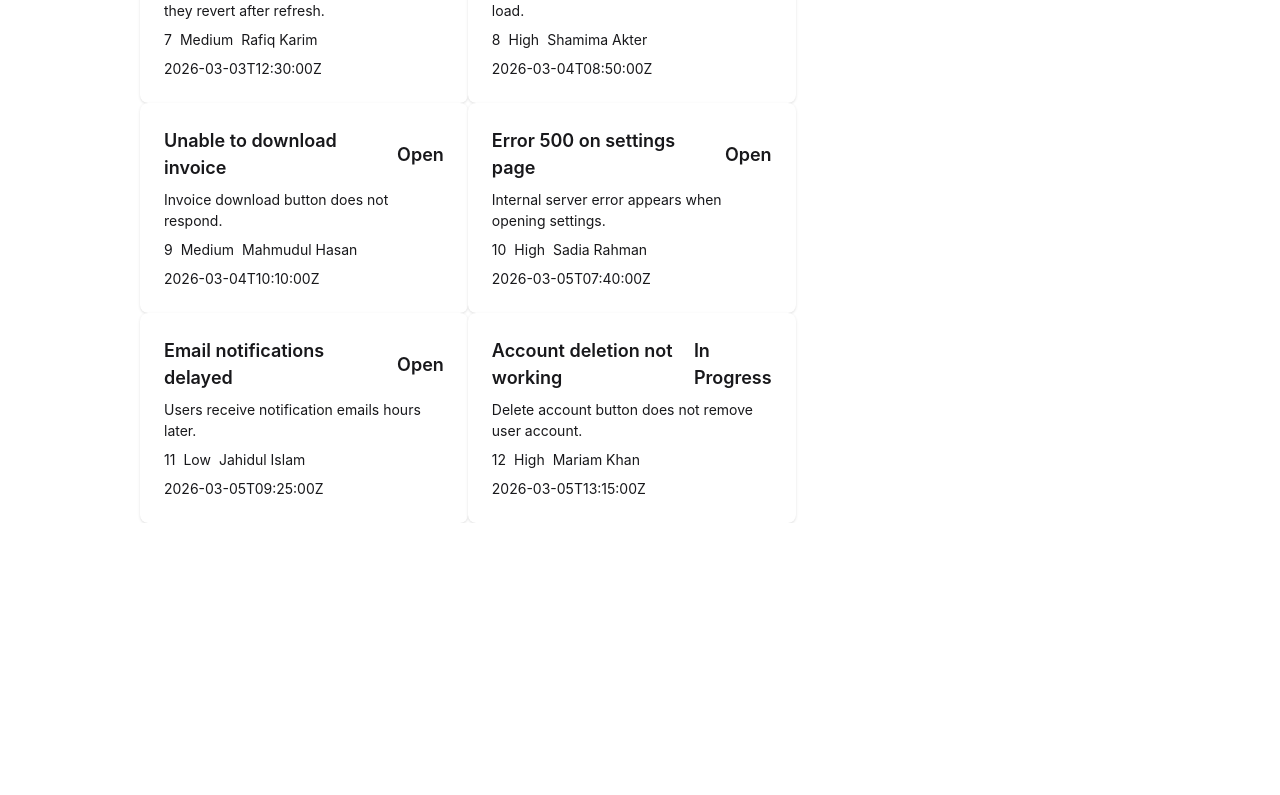
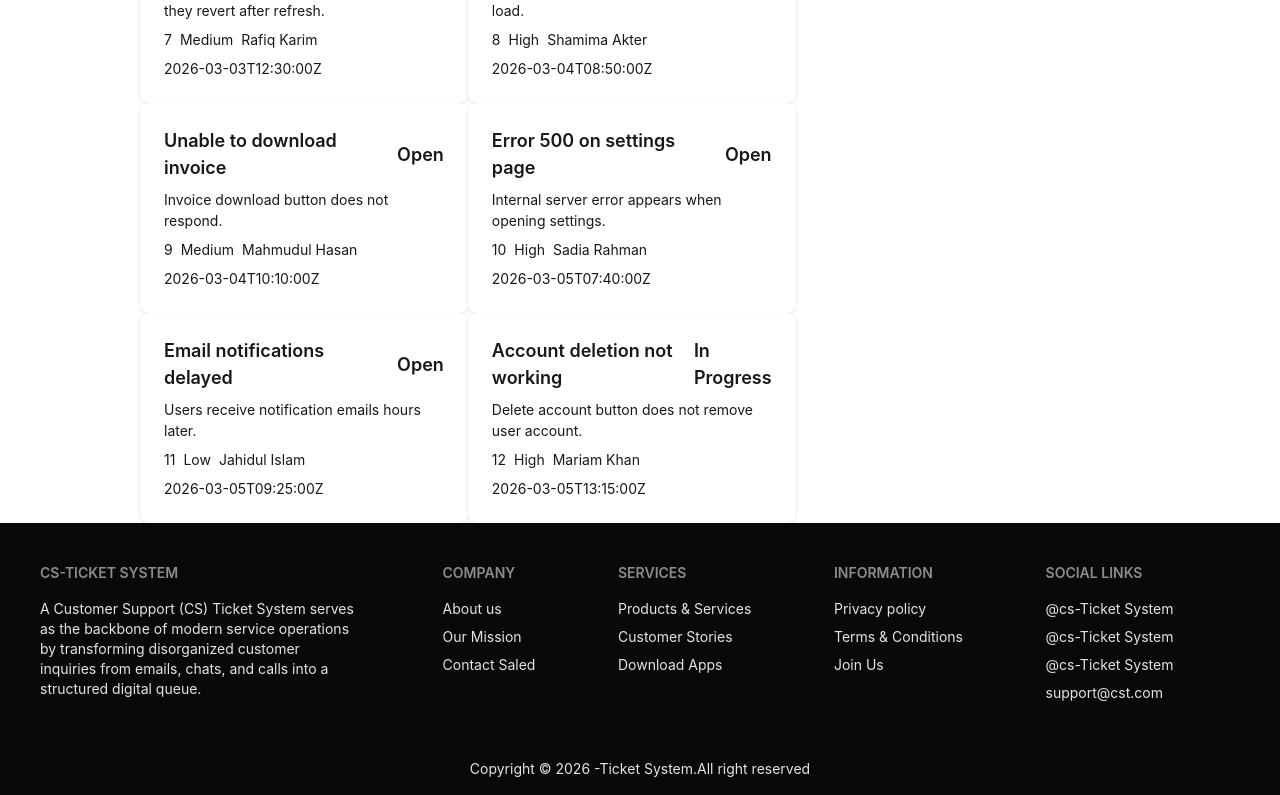
Before and after one commit to fuad875/customer_support_ticket_system, a React (Vite) app: page / in a window 1280 px wide. Shown: the part 1115-1910 px from the top of the page. Before the commit the page ends 1638 px from the top, so only its background shows below. Built offline with nearby package versions, Linux system fonts and the light colour scheme.

Commit message:
add footer

```diff
--- a/src/App.jsx
+++ b/src/App.jsx
@@ -17,22 +17,22 @@ const ticketPromises = fetchInfo()
 
 
 function App() {
+  const [toggle, settoggle] = useState(false)
+  const [inProgress, setInProgress] = useState([])
+  const [resolvedTickets, setResolvedTickests] = useState([])
+  const [selectedid, setSelectedid] = useState({})
 
-const [inProgress,setInProgress] =useState([])
-const[resolvedTickets,setResolvedTickests]=useState([])
-const [selectedid,setSelectedid]=useState({})
-
-const handleInprogress= (ticket) => {
-  if(selectedid[ticket.id] === true)
+  const handleInprogress = (ticket) => {
+    if (selectedid[ticket.id] === true)
       return;
-  setSelectedid(select =>({...select,[ticket.id]:true}))
-  setInProgress(select => [...select,ticket])
+    setSelectedid(select => ({ ...select, [ticket.id]: true }))
+    setInProgress(select => [...select, ticket])
   }
 
-const handleResolved=(ticket) =>{
-  setResolvedTickests(select => [...select,ticket]);
+  const handleResolved = (ticket) => {
+    setResolvedTickests(select => [...select, ticket]);
     setInProgress(select =>
-    select.filter(sel =>sel.id !== ticket.id)
+      select.filter(sel => sel.id !== ticket.id)
     )
   }
 
@@ -131,6 +131,54 @@ const handleResolved=(ticket) =>{
 
 
 
+      {/* footer */}
+
+
+      <footer className="footer sm:footer-horizontal bg-neutral text-neutral-content p-10">
+        <nav>
+          <h6 className="footer-title">Cs-Ticket System</h6>
+          <p className="max-w-xs">A Customer Support (CS) Ticket System
+            serves as the backbone of modern service
+            operations by transforming disorganized
+            customer inquiries from emails, chats, and
+            calls into a structured digital queue. </p>
+        </nav>
+        <nav>
+          <h6 className="footer-title">Company</h6>
+          <a className="link link-hover">About us</a>
+          <a className="link link-hover">Our Mission</a>
+          <a className="link link-hover">Contact Saled</a>
+
+        </nav>
+        <nav>
+          <h6 className="footer-title">Services</h6>
+          <a className="link link-hover">Products & Services</a>
+          <a className="link link-hover">Customer Stories</a>
+          <a className="link link-hover">Download Apps</a>
+        </nav>
+        <nav>
+          <h6 className="footer-title">Information</h6>
+          <a className="link link-hover">Privacy policy</a>
+          <a className="link link-hover">Terms & Conditions</a>
+          <a className="link link-hover">Join Us</a>
+        </nav>
+        <nav>
+          <h6 className="footer-title">Social Links</h6>
+          <a className="link link-hover">@cs-Ticket System</a>
+          <a className="link link-hover">@cs-Ticket System</a>
+          <a className="link link-hover">@cs-Ticket System</a>
+          <a className="link link-hover">support@cst.com</a>
+        </nav>
+
+      </footer>
+      <footer className="footer sm:footer-horizontal footer-center bg-neutral text-neutral-content p-4">
+        <aside>
+          <p>Copyright © {new Date().getFullYear()} -Ticket System.All right reserved</p>
+        </aside>
+      </footer>
+
+
+
     </>
   )
 }
```
Lines whose indentation alone changed are shown as unchanged.
